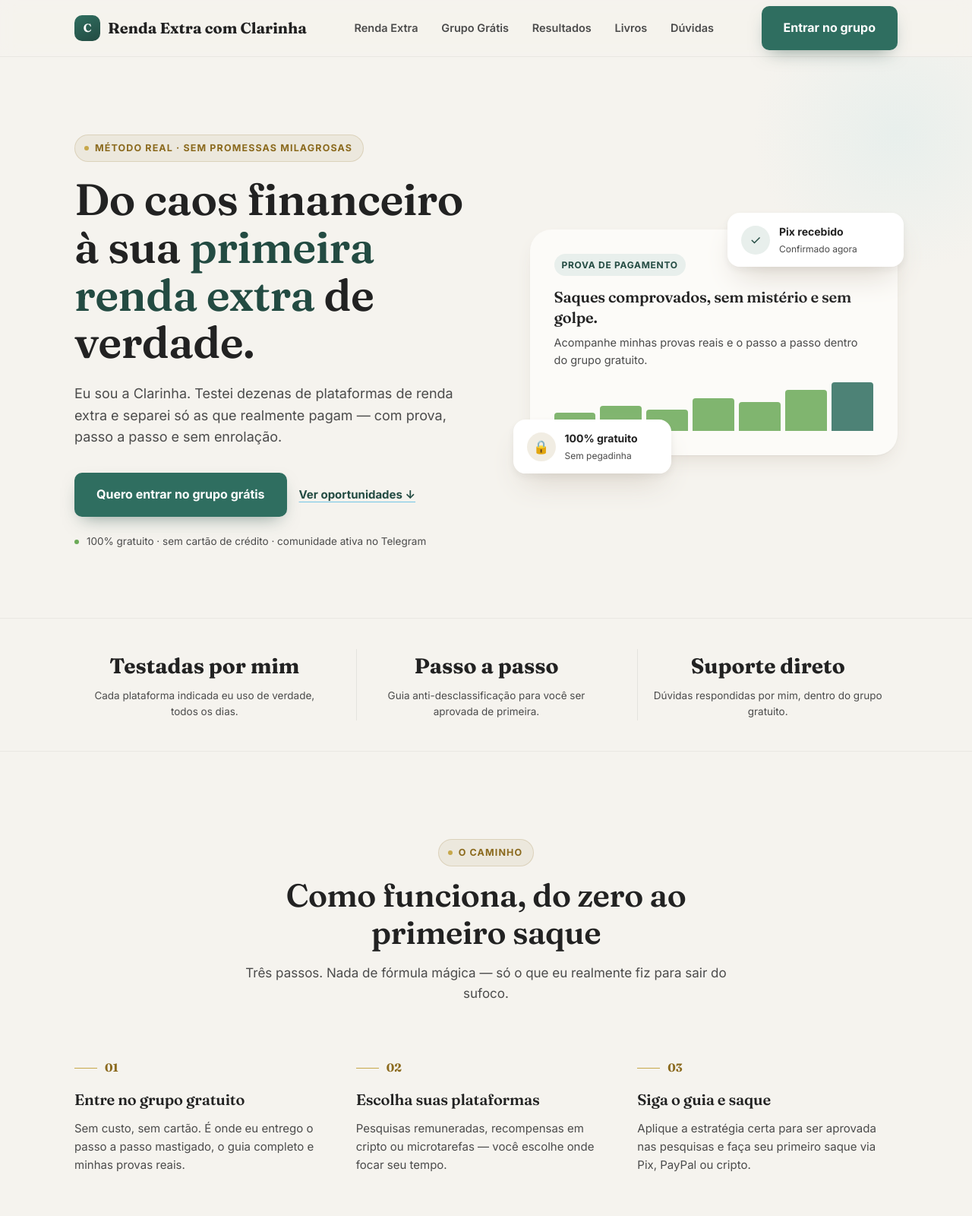
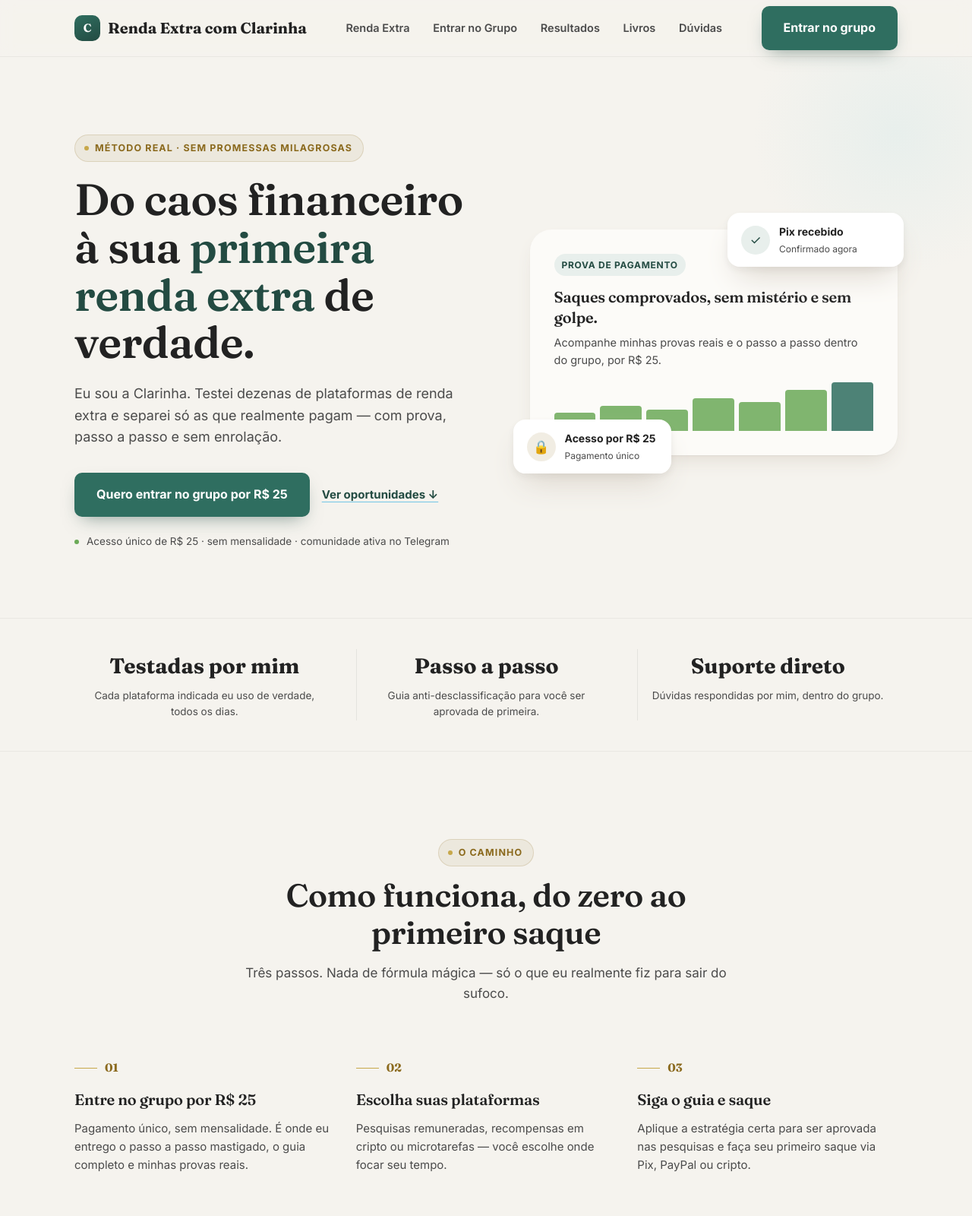
Before and after one commit to Tedyzetaa/rendaextra, a plain HTML site: page index.html in a window 1280 px wide. Shown: the top 1600 px of the page at 76% size. Drawn offline with Linux system fonts and the light colour scheme.

```diff
--- a/index.html
+++ b/index.html
@@ -4,7 +4,7 @@
 <meta charset="UTF-8">
 <meta name="viewport" content="width=device-width, initial-scale=1.0">
 <title>Renda Extra com Clarinha | Do caos à liberdade financeira</title>
-<meta name="description" content="Descubra as plataformas de renda extra que a Clarinha testou de verdade, entre no grupo gratuito no Telegram e receba o passo a passo completo.">
+<meta name="description" content="Descubra as plataformas de renda extra que a Clarinha testou de verdade. Entre no grupo por R$ 25 e receba o passo a passo completo no Telegram.">
 
 <link rel="preconnect" href="https://fonts.googleapis.com">
 <link rel="preconnect" href="https://fonts.gstatic.com" crossorigin>
@@ -350,6 +350,13 @@
   }
   .cta-card p{ color: rgba(255,255,255,.85); font-size:14px; margin-top:8px; }
   .cta-card .btn{ margin-top:16px; }
+  .price-tag{
+    display:inline-flex; align-items:baseline; gap:8px;
+    background: rgba(255,255,255,.12); border:1px solid rgba(255,255,255,.22);
+    border-radius: var(--radius-sm); padding: 10px 16px;
+  }
+  .price-tag strong{ font-family: var(--font-display); font-size: 26px; color: var(--gold-light); }
+  .price-tag span{ font-size: 12.5px; color: rgba(255,255,255,.75); }
   @media (max-width: 860px){ .cta-block{ grid-template-columns:1fr; } }
 
   /* ============================================
@@ -475,7 +482,7 @@
 
     <nav class="main-nav" id="main-nav" aria-label="Navegação principal">
       <a href="#oportunidades">Renda Extra</a>
-      <a href="#grupo">Grupo Grátis</a>
+      <a href="#grupo">Entrar no Grupo</a>
       <a href="#resultados">Resultados</a>
       <a href="#livros">Livros</a>
       <a href="#faq">Dúvidas</a>
@@ -501,17 +508,17 @@
         <h1>Do caos financeiro à sua <em>primeira renda extra</em> de verdade.</h1>
         <p class="lead">Eu sou a Clarinha. Testei dezenas de plataformas de renda extra e separei só as que realmente pagam — com prova, passo a passo e sem enrolação.</p>
         <div class="hero-ctas">
-          <a class="btn btn-primary" href="https://t.me/ClarinhaSenk" target="_blank" rel="noopener nofollow">Quero entrar no grupo grátis</a>
+          <a class="btn btn-primary" href="https://t.me/ClarinhaSenk" target="_blank" rel="noopener nofollow">Quero entrar no grupo por R$ 25</a>
           <a class="btn-link" href="#oportunidades">Ver oportunidades ↓</a>
         </div>
-        <p class="trust-line"><span class="dot"></span> 100% gratuito · sem cartão de crédito · comunidade ativa no Telegram</p>
+        <p class="trust-line"><span class="dot"></span> Acesso único de R$ 25 · sem mensalidade · comunidade ativa no Telegram</p>
       </div>
 
       <div class="hero-visual">
         <div class="hero-visual-card">
           <span class="tag">Prova de pagamento</span>
           <h3>Saques comprovados, sem mistério e sem golpe.</h3>
-          <p>Acompanhe minhas provas reais e o passo a passo dentro do grupo gratuito.</p>
+          <p>Acompanhe minhas provas reais e o passo a passo dentro do grupo, por R$ 25.</p>
           <div class="mini-chart" aria-hidden="true">
             <i style="height:38%"></i><i style="height:52%"></i><i style="height:44%"></i>
             <i style="height:68%"></i><i style="height:60%"></i><i style="height:84%"></i>
@@ -525,7 +532,7 @@
         </div>
         <div class="float-note n2">
           <span class="icon">🔒</span>
-          <div><strong>100% gratuito</strong><span>Sem pegadinha</span></div>
+          <div><strong>Acesso por R$ 25</strong><span>Pagamento único</span></div>
         </div>
       </div>
     </div>
@@ -544,7 +551,7 @@
       </div>
       <div class="stat">
         <strong>Suporte direto</strong>
-        <span>Dúvidas respondidas por mim, dentro do grupo gratuito.</span>
+        <span>Dúvidas respondidas por mim, dentro do grupo.</span>
       </div>
     </div>
   </section>
@@ -561,8 +568,8 @@
       <div class="steps">
         <div class="step reveal">
           <div class="step-num"><i></i>01</div>
-          <h3>Entre no grupo gratuito</h3>
-          <p>Sem custo, sem cartão. É onde eu entrego o passo a passo mastigado, o guia completo e minhas provas reais.</p>
+          <h3>Entre no grupo por R$ 25</h3>
+          <p>Pagamento único, sem mensalidade. É onde eu entrego o passo a passo mastigado, o guia completo e minhas provas reais.</p>
         </div>
         <div class="step reveal">
           <div class="step-num"><i></i>02</div>
@@ -676,9 +683,9 @@
     <div class="wrap">
       <div class="cta-block reveal">
         <div>
-          <span class="eyebrow">100% gratuito</span>
+          <span class="eyebrow">Acesso vitalício</span>
           <h2>Tudo que eu aprendi, mastigado pra você.</h2>
-          <p class="lead">Eu não quero que você cometa os mesmos erros de iniciante que eu cometi. Por isso criei um grupo gratuito no Telegram com tudo o que uso na prática.</p>
+          <p class="lead">Eu não quero que você cometa os mesmos erros de iniciante que eu cometi. Por isso criei um grupo no Telegram com tudo o que uso na prática, por um valor simbólico.</p>
           <ul class="cta-list">
             <li><span class="ico">✓</span> O passo a passo prático para se cadastrar certo em cada site</li>
             <li><span class="ico">✓</span> O guia anti-desclassificação para ser aprovada nas pesquisas</li>
@@ -686,9 +693,10 @@
           </ul>
         </div>
         <div class="cta-card">
-          <strong style="color:#fff; font-size:15px;">Entrar no grupo é grátis e leva 30 segundos</strong>
-          <p>Sem taxa de entrada, sem mensalidade, sem letras miúdas.</p>
-          <a class="btn btn-on-dark btn-full" href="https://t.me/ClarinhaSenk" target="_blank" rel="noopener nofollow">Entrar no grupo agora →</a>
+          <span class="price-tag"><strong>R$ 25</strong><span>pagamento único</span></span>
+          <strong style="color:#fff; font-size:15px; display:block; margin-top:16px;">Entrada única, acesso vitalício</strong>
+          <p>Sem mensalidade, sem taxa escondida, sem letras miúdas.</p>
+          <a class="btn btn-on-dark btn-full" href="https://t.me/ClarinhaSenk" target="_blank" rel="noopener nofollow">Garantir minha vaga →</a>
         </div>
       </div>
     </div>
@@ -792,11 +800,11 @@
       <div class="faq-list">
         <details class="faq-item">
           <summary>Isso é golpe? <span class="plus">+</span></summary>
-          <p class="faq-a">Não. Eu só indico plataformas que uso de verdade e mostro minhas próprias provas de saque dentro do grupo gratuito. Os resultados podem variar de pessoa para pessoa.</p>
+          <p class="faq-a">Não. Eu só indico plataformas que uso de verdade e mostro minhas próprias provas de saque dentro do grupo. Os resultados podem variar de pessoa para pessoa.</p>
         </details>
         <details class="faq-item">
           <summary>Preciso pagar alguma coisa para entrar no grupo? <span class="plus">+</span></summary>
-          <p class="faq-a">Não. A entrada no grupo do Telegram é 100% gratuita, sem taxa e sem mensalidade.</p>
+          <p class="faq-a">Sim. A entrada no grupo custa R$ 25, pagamento único, sem mensalidade e sem taxas escondidas.</p>
         </details>
         <details class="faq-item">
           <summary>Quanto tempo leva para fazer o primeiro saque? <span class="plus">+</span></summary>
@@ -816,9 +824,9 @@
       <div class="section-head center">
         <span class="eyebrow">Comece hoje</span>
         <h2>Sua primeira renda extra pode começar agora</h2>
-        <p>Entre no grupo gratuito, pegue o passo a passo e comece do jeito certo.</p>
+        <p>Entre no grupo por R$ 25, pegue o passo a passo e comece do jeito certo.</p>
       </div>
-      <a class="btn btn-primary" href="https://t.me/ClarinhaSenk" target="_blank" rel="noopener nofollow">Entrar no grupo grátis →</a>
+      <a class="btn btn-primary" href="https://t.me/ClarinhaSenk" target="_blank" rel="noopener nofollow">Entrar no grupo por R$ 25 →</a>
       <div>
         <p class="alert-note">⚠️ Resultados podem variar de pessoa para pessoa, dependendo do tempo dedicado e das regras de cada plataforma. Este conteúdo é informativo.</p>
       </div>
@@ -842,7 +850,7 @@
         <h4>Navegar</h4>
         <ul>
           <li><a href="#oportunidades">Renda Extra</a></li>
-          <li><a href="#grupo">Grupo Grátis</a></li>
+          <li><a href="#grupo">Entrar no Grupo</a></li>
           <li><a href="#livros">Livros</a></li>
           <li><a href="#faq">Dúvidas</a></li>
         </ul>
@@ -864,7 +872,7 @@
 
 <!-- ============================================ STICKY MOBILE CTA ============================================ -->
 <div class="mobile-cta" id="mobile-cta">
-  <a class="btn btn-primary btn-full" href="https://t.me/ClarinhaSenk" target="_blank" rel="noopener nofollow">Entrar no grupo grátis</a>
+  <a class="btn btn-primary btn-full" href="https://t.me/ClarinhaSenk" target="_blank" rel="noopener nofollow">Entrar no grupo · R$ 25</a>
 </div>
 
 <script>
```
